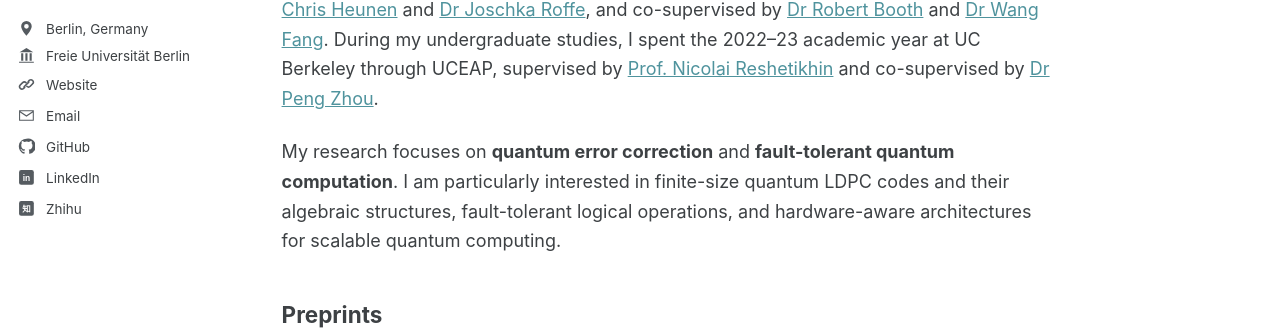
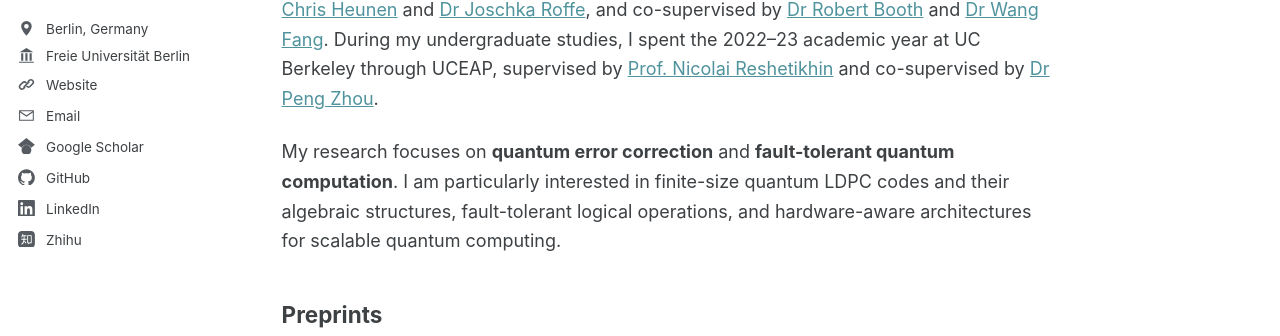
Before and after one commit to BorenGu/borengu_com, a Jekyll site: the page built from _pages/about.md, in a window 1280 px wide. Shown: the part 320-656 px from the top of the page. Built offline with Jekyll 4.4.1, drawn with Linux system fonts in a browser that asks for light colours; a script bundle is joined from its source files by our own code; library files that are not in the unit come from our copies.

Commit message:
Use monochrome brand logos and add Google Scholar profile

```diff
--- a/_config.yml
+++ b/_config.yml
@@ -27,7 +27,7 @@ author:
   # Academic websites
   academia         :
   arxiv            :
-  googlescholar    :
+  googlescholar    : "https://scholar.google.com/citations?user=-nMQDn8AAAAJ&hl=en"
   inspire-hep      :
   impactstory      :
   orcid            :
--- a/_includes/author-profile.html
+++ b/_includes/author-profile.html
@@ -45,7 +45,7 @@
         <li><a href="{{ author.arxiv }}"><i class="ai ai-arxiv ai-fw icon-pad-right"></i>arXiv</a></li>
       {% endif %}
       {% if author.googlescholar %}
-        <li><a href="{{ author.googlescholar }}"><i class="ai ai-google-scholar ai-fw icon-pad-right"></i>Google Scholar</a></li>
+        <li><a href="{{ author.googlescholar }}">{% include sidebar-icon.html icon="googlescholar" %}Google Scholar</a></li>
       {% endif %}
       {% if author.inspire-hep %}
         <li><a href="{{ author.inspire-hep }}"><i class="ai ai-inspire ai-fw icon-pad-right"></i>INSPIRE-HEP</a></li>
--- a/_includes/sidebar-icon.html
+++ b/_includes/sidebar-icon.html
@@ -1,4 +1,12 @@
-<svg class="sidebar-icon" viewBox="0 0 16 16" aria-hidden="true" focusable="false">
+{% assign icon_size = 16 %}
+{% if include.icon == "github" or include.icon == "linkedin" or include.icon == "zhihu" or include.icon == "googlescholar" %}
+  {% assign icon_size = 24 %}
+{% endif %}
+{% comment %}
+  Brand logo paths: Simple Icons v13.0.0 (CC0-1.0).
+  https://github.com/simple-icons/simple-icons/tree/13.0.0/icons
+{% endcomment %}
+<svg class="sidebar-icon" viewBox="0 0 {{ icon_size }} {{ icon_size }}" aria-hidden="true" focusable="false">
   {% case include.icon %}
     {% when "location" %}
       <path d="M8 1a5 5 0 0 0-5 5c0 3.6 5 9 5 9s5-5.4 5-9a5 5 0 0 0-5-5Zm0 7.2a2.2 2.2 0 1 1 0-4.4 2.2 2.2 0 0 1 0 4.4Z"/>
@@ -11,12 +19,12 @@
     {% when "email" %}
       <path d="M1 3h14v10H1V3Zm1.2 1L8 7.9 13.8 4H2.2ZM14 12V5.3L8 9.2 2 5.3V12h12Z"/>
     {% when "github" %}
-      <path d="M8 .7a7.3 7.3 0 0 0-2.3 14.2c.4.1.5-.2.5-.4v-1.4c-2.2.5-2.7-1-2.7-1-.4-.9-.9-1.1-.9-1.1-.7-.5.1-.5.1-.5.8.1 1.2.8 1.2.8.7 1.2 1.8.9 2.3.7.1-.5.3-.9.5-1.1-1.8-.2-3.6-.9-3.6-4A3.1 3.1 0 0 1 3.6 5c-.1-.2-.4-1 .1-2.1 0 0 .7-.2 2.4.8a8.1 8.1 0 0 1 4.3 0c1.7-1 2.4-.8 2.4-.8.5 1.1.2 1.9.1 2.1a3.1 3.1 0 0 1 .8 2.2c0 3.1-1.9 3.8-3.6 4 .3.2.5.7.5 1.4v2c0 .2.1.5.5.4A7.3 7.3 0 0 0 8 .7Z"/>
+      <path d="M12 .297c-6.63 0-12 5.373-12 12 0 5.303 3.438 9.8 8.205 11.385.6.113.82-.258.82-.577 0-.285-.01-1.04-.015-2.04-3.338.724-4.042-1.61-4.042-1.61C4.422 18.07 3.633 17.7 3.633 17.7c-1.087-.744.084-.729.084-.729 1.205.084 1.838 1.236 1.838 1.236 1.07 1.835 2.809 1.305 3.495.998.108-.776.417-1.305.76-1.605-2.665-.3-5.466-1.332-5.466-5.93 0-1.31.465-2.38 1.235-3.22-.135-.303-.54-1.523.105-3.176 0 0 1.005-.322 3.3 1.23.96-.267 1.98-.399 3-.405 1.02.006 2.04.138 3 .405 2.28-1.552 3.285-1.23 3.285-1.23.645 1.653.24 2.873.12 3.176.765.84 1.23 1.91 1.23 3.22 0 4.61-2.805 5.625-5.475 5.92.42.36.81 1.096.81 2.22 0 1.606-.015 2.896-.015 3.286 0 .315.21.69.825.57C20.565 22.092 24 17.592 24 12.297c0-6.627-5.373-12-12-12"/>
     {% when "linkedin" %}
-      <rect x="1" y="1" width="14" height="14" rx="2"/>
-      <text x="8" y="11.2" text-anchor="middle" fill="#fff" font-family="Arial, sans-serif" font-size="8" font-weight="700">in</text>
+      <path d="M20.447 20.452h-3.554v-5.569c0-1.328-.027-3.037-1.852-3.037-1.853 0-2.136 1.445-2.136 2.939v5.667H9.351V9h3.414v1.561h.046c.477-.9 1.637-1.85 3.37-1.85 3.601 0 4.267 2.37 4.267 5.455v6.286zM5.337 7.433c-1.144 0-2.063-.926-2.063-2.065 0-1.138.92-2.063 2.063-2.063 1.14 0 2.064.925 2.064 2.063 0 1.139-.925 2.065-2.064 2.065zm1.782 13.019H3.555V9h3.564v11.452zM22.225 0H1.771C.792 0 0 .774 0 1.729v20.542C0 23.227.792 24 1.771 24h20.451C23.2 24 24 23.227 24 22.271V1.729C24 .774 23.2 0 22.222 0h.003z"/>
     {% when "zhihu" %}
-      <rect x="1" y="1" width="14" height="14" rx="2"/>
-      <text x="8" y="11.3" text-anchor="middle" fill="#fff" font-family="Arial, sans-serif" font-size="8" font-weight="700">知</text>
+      <path d="M5.721 0C2.251 0 0 2.25 0 5.719V18.28C0 21.751 2.252 24 5.721 24h12.56C21.751 24 24 21.75 24 18.281V5.72C24 2.249 21.75 0 18.281 0zm1.964 4.078c-.271.73-.5 1.434-.68 2.11h4.587c.545-.006.445 1.168.445 1.171H9.384a58.104 58.104 0 01-.112 3.797h2.712c.388.023.393 1.251.393 1.266H9.183a9.223 9.223 0 01-.408 2.102l.757-.604c.452.456 1.512 1.712 1.906 2.177.473.681.063 2.081.063 2.081l-2.794-3.382c-.653 2.518-1.845 3.607-1.845 3.607-.523.468-1.58.82-2.64.516 2.218-1.73 3.44-3.917 3.667-6.497H4.491c0-.015.197-1.243.806-1.266h2.71c.024-.32.086-3.254.086-3.797H6.598c-.136.406-.158.447-.268.753-.594 1.095-1.603 1.122-1.907 1.155.906-1.821 1.416-3.6 1.591-4.064.425-1.124 1.671-1.125 1.671-1.125zM13.078 6h6.377v11.33h-2.573l-2.184 1.373-.401-1.373h-1.219zm1.313 1.219v8.86h.623l.263.937 1.455-.938h1.456v-8.86z"/>
+    {% when "googlescholar" %}
+      <path d="M5.242 13.769L0 9.5 12 0l12 9.5-5.242 4.269C17.548 11.249 14.978 9.5 12 9.5c-2.977 0-5.548 1.748-6.758 4.269zM12 10a7 7 0 1 0 0 14 7 7 0 0 0 0-14z"/>
   {% endcase %}
 </svg>
```
